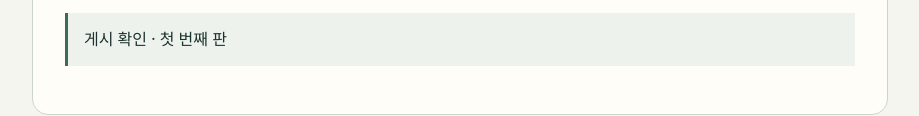
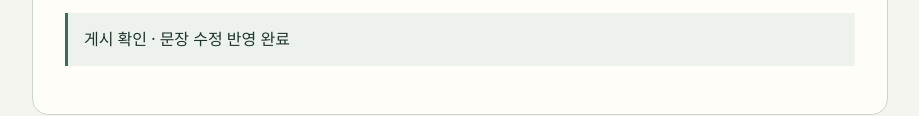
Before and after one commit to physical-spark/python-learning-portfolio-example, a plain HTML site: page index.html in a window 1280 px wide. Shown: the part 990-1106 px from the top of the page, without its empty margins (180-1099 px from the left). Drawn offline with Linux system fonts and the light colour scheme.

Commit message:
Verify Pages updates after changing a sentence

```diff
--- a/index.html
+++ b/index.html
@@ -11,7 +11,7 @@
 <dt>Task · 할 일</dt><dd>한 묶음에 2개씩 3묶음이면 모두 몇 개인지 계산하고, 묶음 수가 달라졌을 때도 확인하려 합니다.</dd>
 <dt>Action · 실행</dt><dd>AI에게 계산식의 뜻을 설명받았습니다. 학습자는 직접 수량을 입력하고 두 번 실행했습니다. 이 페이지의 HTML과 CSS는 AI의 도움으로 작성했습니다.</dd>
 <dt>Result · 결과</dt><dd>2 × 3의 결과 6과 2 × 4의 결과 8을 Python 실행으로 확인했습니다. 바뀐 값과 결과를 구별해 기록했습니다.</dd></dl>
-<p class="verified" id="publication-check">게시 확인 · 첫 번째 판</p>
+<p class="verified" id="publication-check">게시 확인 · 문장 수정 반영 완료</p>
 </article>
 <footer>이 예시는 정적 파일로 main의 루트에서 게시합니다. 교안·과제 정답·학생 대화 원문은 포함하지 않습니다.</footer>
 </main></body></html>
```
